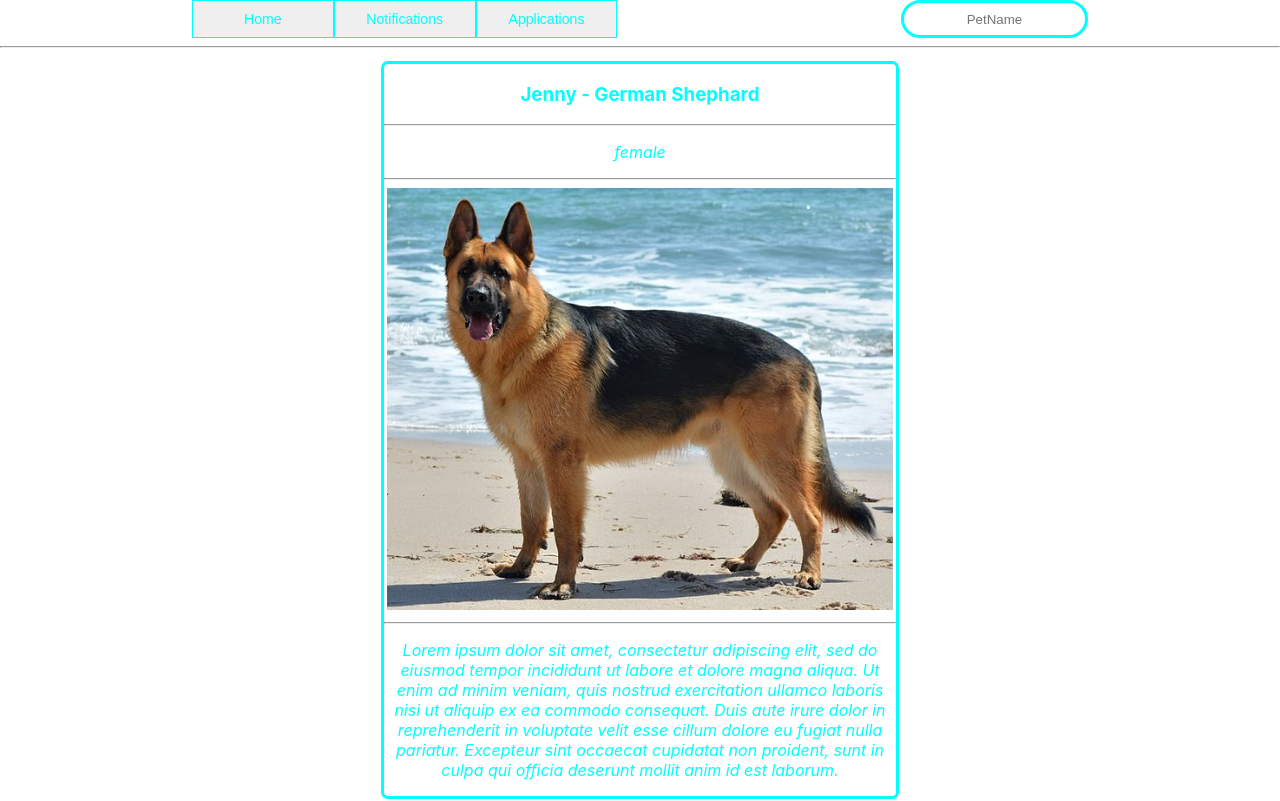
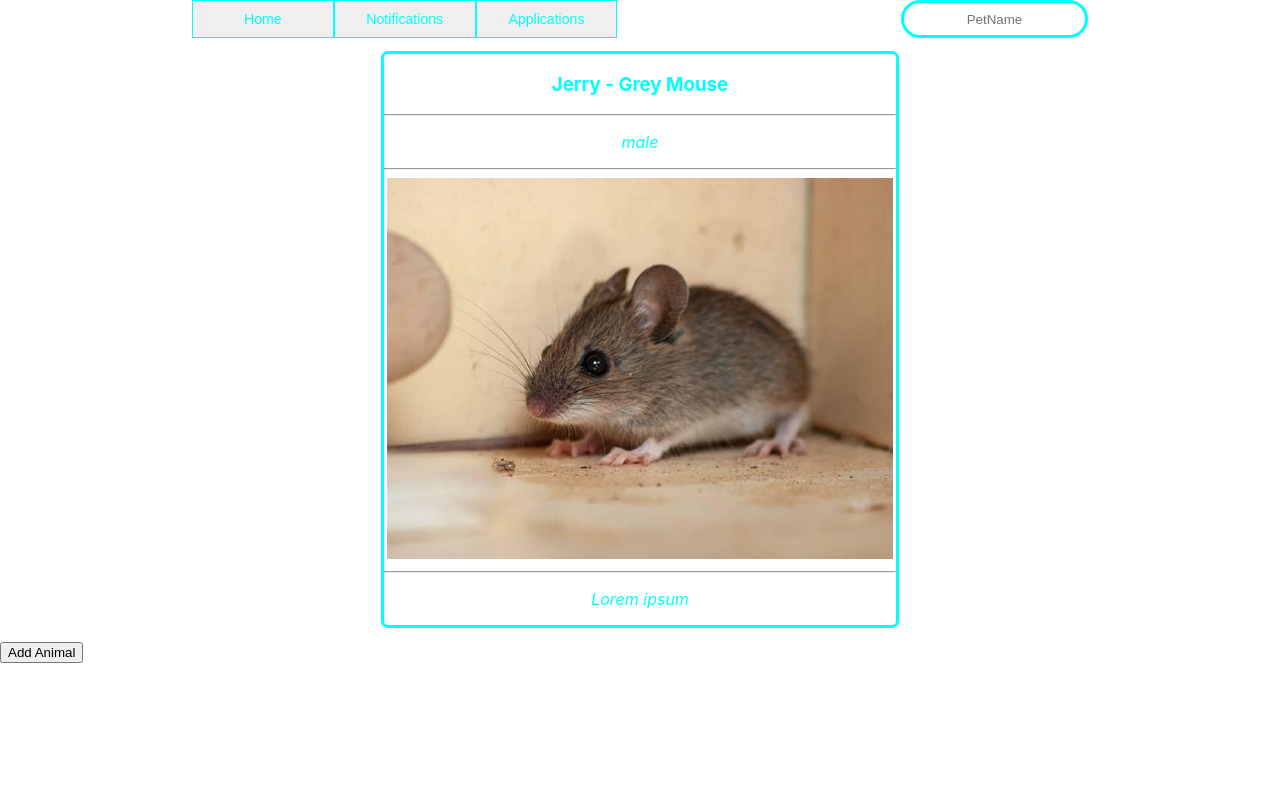
Before and after one commit to AndrewMMickel/AnimalShelterReact, a React (Create React App) app: page / in a window 1280 px wide. Shown: the top 801 px of the page. Built offline with nearby package versions, Linux system fonts and the light colour scheme.

Commit message:
add working form of setstate

```diff
--- /dev/null
+++ b/src/components/AdoptControl.js
@@ -0,0 +1,56 @@
+import React from 'react';
+import NewAdoptForm from './NewAdoptForm';
+import AdoptList from './AdoptList';
+
+class AdoptControl extends React.Component {
+
+    constructor(props) {
+        super(props);
+        this.state = {
+            formVisibleOnPage: false,
+            mainAdoptList: [{
+                name: 'Jerry',
+                species: 'Grey Mouse',
+                gender: 'male',
+                picture: "/img/Mouse.jpg",
+                description: "Lorem ipsum"
+            }]
+        };
+        this.handleClick = this.handleClick.bind(this);
+    }
+
+    handleClick = () => {
+        this.setState(prevState => ({
+            formVisibleOnPage: !prevState.formVisibleOnPage
+        }));
+    };
+
+    handleAddingNewAdoptToList = (newAdopt) => {
+        const newMainAdoptList = this.state.mainAdoptList.concat(newAdopt);
+        this.setState({
+            mainAdoptList: newMainAdoptList,
+            formVisibleOnPage: false
+        });
+    }
+
+    render() {
+        let currentlyVisibleState = null;
+        let buttonText = null;
+        if (this.state.formVisibleOnPage) {
+            currentlyVisibleState = <NewAdoptForm onNewAdoptCreation={this.handleAddingNewAdoptToList} />;
+            buttonText = "Return to Adopt List";
+        } else {
+            currentlyVisibleState = <AdoptList adoptListArray={this.state.mainAdoptList} />;
+            buttonText = "Add Animal";
+        }
+        return (
+            <React.Fragment>
+                {currentlyVisibleState}
+                <button onClick={this.handleClick}>{buttonText}</button>
+            </React.Fragment>
+        );
+    }
+
+}
+
+export default AdoptControl;
--- a/src/components/AdoptList.js
+++ b/src/components/AdoptList.js
@@ -2,52 +2,53 @@ import React from 'react';
 import PropTypes from "prop-types";
 import Animal from './Animal';
 
-const masterAnimalList = [
-    {
-        name: 'Jenny',
-        species: 'German Shephard',
-        gender: 'female',
-        picture: "/img/germanShephard.jpg",
-        description: "Lorem ipsum dolor sit amet, consectetur adipiscing elit, sed do eiusmod tempor incididunt ut labore et dolore magna aliqua. Ut enim ad minim veniam, quis nostrud exercitation ullamco laboris nisi ut aliquip ex ea commodo consequat. Duis aute irure dolor in reprehenderit in voluptate velit esse cillum dolore eu fugiat nulla pariatur. Excepteur sint occaecat cupidatat non proident, sunt in culpa qui officia deserunt mollit anim id est laborum."
-    },
+// const masterAnimalList = [
+//     {
+//         name: 'Jenny',
+//         species: 'German Shephard',
+//         gender: 'female',
+//         picture: "/img/germanShephard.jpg",
+//         description: "Lorem ipsum dolor sit amet, consectetur adipiscing elit, sed do eiusmod tempor incididunt ut labore et dolore magna aliqua. Ut enim ad minim veniam, quis nostrud exercitation ullamco laboris nisi ut aliquip ex ea commodo consequat. Duis aute irure dolor in reprehenderit in voluptate velit esse cillum dolore eu fugiat nulla pariatur. Excepteur sint occaecat cupidatat non proident, sunt in culpa qui officia deserunt mollit anim id est laborum."
+//     },
 
-    {
-        name: 'Carl',
-        species: 'Husky',
-        gender: 'male',
-        picture: "/img/Husky.jpg",
-        description: "Lorem ipsum"
-    },
+//     {
+//         name: 'Carl',
+//         species: 'Husky',
+//         gender: 'male',
+//         picture: "/img/Husky.jpg",
+//         description: "Lorem ipsum"
+//     },
 
-    {
-        name: 'Tom',
-        species: 'Siamese cat',
-        gender: 'male',
-        picture: "/img/SiamCat.jpg",
-        description: "Lorem ipsum"
-    },
+//     {
+//         name: 'Tom',
+//         species: 'Siamese cat',
+//         gender: 'male',
+//         picture: "/img/SiamCat.jpg",
+//         description: "Lorem ipsum"
+//     },
 
-    {
-        name: 'Alice',
-        species: 'Persian cat',
-        gender: 'female',
-        picture: "/img/PersCat.jpg",
-        description: "Lorem ipsum"
-    },
+//     {
+//         name: 'Alice',
+//         species: 'Persian cat',
+//         gender: 'female',
+//         picture: "/img/PersCat.jpg",
+//         description: "Lorem ipsum"
+//     },
 
-    {
-        name: 'Jerry',
-        species: 'Grey Mouse',
-        gender: 'male',
-        picture: "/img/Mouse.jpg",
-        description: "Lorem ipsum"
-    },
-]
+//     {
+//         name: 'Jerry',
+//         species: 'Grey Mouse',
+//         gender: 'male',
+//         picture: "/img/Mouse.jpg",
+//         description: "Lorem ipsum"
+//     },
+// ]
 function AdoptList(props) {
     return (
+
         <React.Fragment>
-            <hr />
-            {masterAnimalList.map((animal, index) =>
+            {props.adoptListArray.map((animal, index) =>
+
                 <Animal
                     // whenAnimalClicked={props.onAnimalSelection}
                     name={animal.name}
@@ -62,7 +63,7 @@ function AdoptList(props) {
 }
 
 AdoptList.propTypes = {
-    masterAnimalList: PropTypes.array,
+    adoptListArray: PropTypes.array,
     onAnimalSelection: PropTypes.func
 };
 export default AdoptList;
--- a/src/components/App.js
+++ b/src/components/App.js
@@ -1,13 +1,14 @@
 import React from "react";
 import Header from "./Header";
 import Body from './Body';
+import AdoptControl from "./AdoptControl";
 import '../App.css';
 
 function App() {
   return (
     <React.Fragment>
       <Header />
-      <Body />
+      <AdoptControl />
     </React.Fragment>
   );
 }
--- /dev/null
+++ b/src/components/NewAdoptForm.js
@@ -0,0 +1,42 @@
+import React from "react";
+import { v4 } from 'uuid';
+import PropTypes from "prop-types";
+
+function NewAdoptForm(props) {
+
+    return (
+        <React.Fragment>
+            <form onSubmit={handleNewAdoptFormSubmission}>
+                <input
+                    type='text'
+                    name='name'
+                    placeholder='Animal name' />
+                <input
+                    type='text'
+                    name='species'
+                    placeholder='species' />
+                <input
+                    type='text'
+                    name='gender'
+                    placeholder='Gender' />
+                <input
+                    type='text'
+                    name='description'
+                    placeholder='Description' />
+
+                <button type='submit'>Add!</button>
+            </form>
+        </React.Fragment>
+    );
+
+    function handleNewAdoptFormSubmission(event) {
+        event.preventDefault();
+        props.onNewAdoptCreation({ names: event.target.name.value, species: event.target.species.value, gender: event.target.gender.value, description: event.target.description.value, id: v4() });
+    }
+}
+
+NewAdoptForm.propTypes = {
+    onNewAdoptCreation: PropTypes.func
+};
+
+export default NewAdoptForm;
--- a/src/index.js
+++ b/src/index.js
@@ -5,9 +5,9 @@ import App from './components/App';
 import reportWebVitals from './reportWebVitals';
 
 ReactDOM.render(
-  <React.StrictMode>
+  <React.Fragment>
     <App />
-  </React.StrictMode>,
+  </React.Fragment>,
   document.getElementById('root')
 );
 
```
